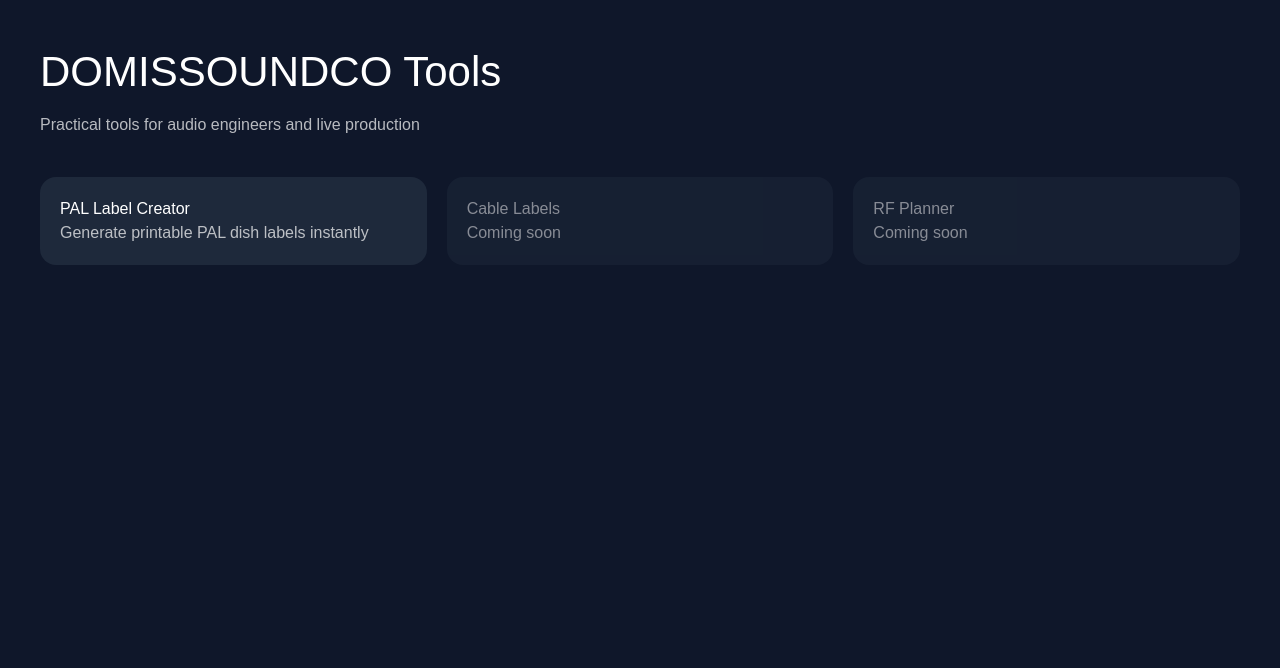
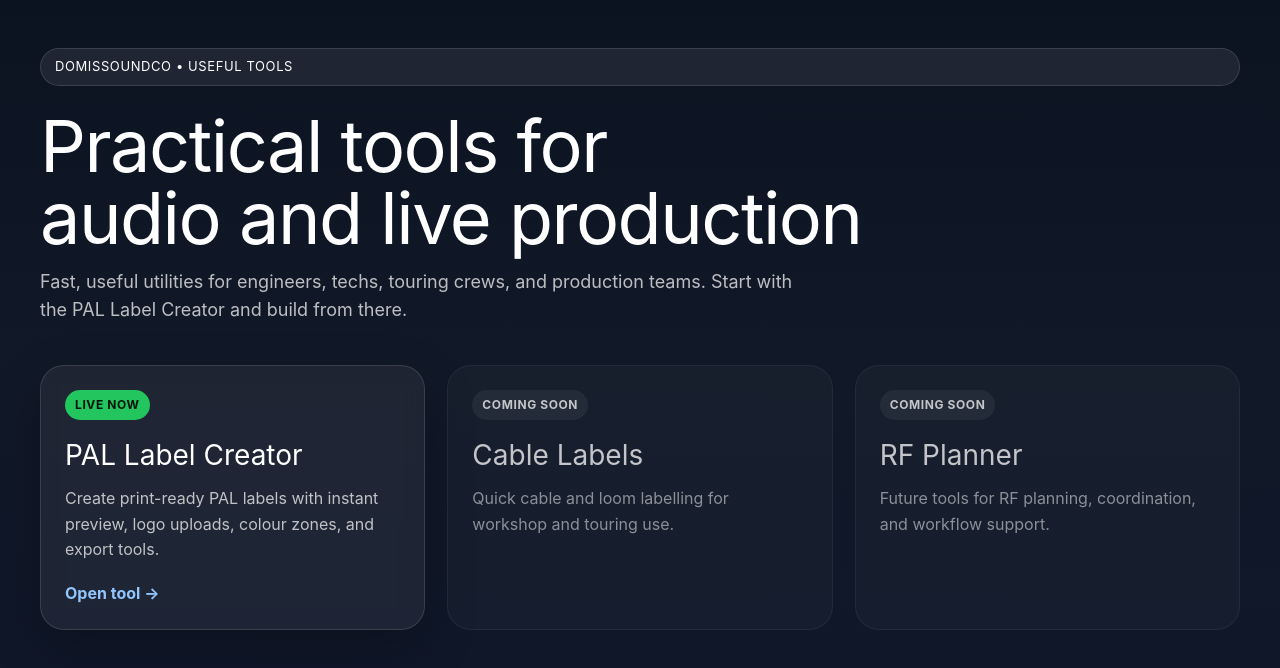
Before and after one commit to domissoundco/domissound-tools, a Next.js app: page / in a window 1280 px wide. Shown: the top 668 px of the page. Built offline with nearby package versions, Linux system fonts and the light colour scheme.

Commit message:
Update homepage and label creator

```diff
--- a/app/page.tsx
+++ b/app/page.tsx
@@ -1,63 +1,195 @@
 export default function Home() {
   return (
-    <div style={{
+    <div
+      style={{
         minHeight: "100vh",
-      background: "#0f172a",
-      color: "#fff",
-      fontFamily: "Arial, sans-serif",
-      padding: 40
-    }}>
+        background:
+          "linear-gradient(180deg, #0b1220 0%, #111827 45%, #0f172a 100%)",
+        color: "#ffffff",
+        fontFamily:
+          'Inter, Arial, Helvetica, sans-serif',
+        padding: "48px 24px",
+      }}
+    >
+      <div style={{ maxWidth: 1200, margin: "0 auto" }}>
+        <div
+          style={{
+            display: "grid",
+            gap: 24,
+            alignItems: "center",
+            marginBottom: 40,
+          }}
+        >
+          <div
+            style={{
+              display: "inline-block",
+              padding: "8px 14px",
+              borderRadius: 999,
+              background: "rgba(255,255,255,0.08)",
+              border: "1px solid rgba(255,255,255,0.12)",
+              fontSize: 13,
+              letterSpacing: 0.6,
+              textTransform: "uppercase",
+            }}
+          >
+            DOMISSOUNDCO • Useful Tools
+          </div>
 
-      <h1 style={{ fontSize: 42, marginBottom: 10 }}>
-        DOMISSOUNDCO Tools
+          <div>
+            <h1
+              style={{
+                fontSize: "clamp(40px, 6vw, 72px)",
+                lineHeight: 1,
+                margin: "0 0 14px 0",
+                letterSpacing: -1.5,
+              }}
+            >
+              Practical tools for
+              <br />
+              audio and live production
             </h1>
 
-      <p style={{ opacity: 0.7, marginBottom: 40 }}>
-        Practical tools for audio engineers and live production
+            <p
+              style={{
+                margin: 0,
+                maxWidth: 760,
+                fontSize: 18,
+                lineHeight: 1.6,
+                color: "rgba(255,255,255,0.72)",
+              }}
+            >
+              Fast, useful utilities for engineers, techs, touring crews, and
+              production teams. Start with the PAL Label Creator and build from
+              there.
+            </p>
+          </div>
+        </div>
+
+        <div
+          style={{
+            display: "grid",
+            gridTemplateColumns: "repeat(auto-fit, minmax(280px, 1fr))",
+            gap: 22,
+          }}
+        >
+          <a
+            href="/tools/pal-label-creator"
+            style={{
+              textDecoration: "none",
+              color: "#ffffff",
+              background: "rgba(255,255,255,0.06)",
+              border: "1px solid rgba(255,255,255,0.12)",
+              borderRadius: 24,
+              padding: 24,
+              boxShadow: "0 20px 50px rgba(0,0,0,0.25)",
+              backdropFilter: "blur(10px)",
+              display: "block",
+            }}
+          >
+            <div
+              style={{
+                display: "inline-block",
+                marginBottom: 14,
+                padding: "6px 10px",
+                borderRadius: 999,
+                background: "#22c55e",
+                color: "#04130a",
+                fontSize: 12,
+                fontWeight: 700,
+                textTransform: "uppercase",
+                letterSpacing: 0.6,
+              }}
+            >
+              Live now
+            </div>
+
+            <h2 style={{ margin: "0 0 10px 0", fontSize: 28 }}>
+              PAL Label Creator
+            </h2>
+
+            <p
+              style={{
+                margin: "0 0 18px 0",
+                color: "rgba(255,255,255,0.72)",
+                lineHeight: 1.6,
+              }}
+            >
+              Create print-ready PAL labels with instant preview, logo uploads,
+              colour zones, and export tools.
             </p>
 
-      <div style={{
-        display: "grid",
-        gridTemplateColumns: "repeat(auto-fit, minmax(280px, 1fr))",
-        gap: 20
-      }}>
-
-        {/* LIVE TOOL */}
-        <a href="/tools/pal-label-creator" style={{
-          background: "#1e293b",
-          padding: 20,
-          borderRadius: 16,
-          textDecoration: "none",
-          color: "#fff",
-          display: "block"
-        }}>
-          <h2>PAL Label Creator</h2>
-          <p style={{ opacity: 0.7 }}>
-            Generate printable PAL dish labels instantly
-          </p>
+            <div
+              style={{
+                fontWeight: 700,
+                color: "#93c5fd",
+              }}
+            >
+              Open tool →
+            </div>
           </a>
 
-        {/* COMING SOON */}
-        <div style={{
-          background: "#1e293b",
-          padding: 20,
-          borderRadius: 16,
-          opacity: 0.5
-        }}>
-          <h2>Cable Labels</h2>
-          <p>Coming soon</p>
+          <div
+            style={{
+              background: "rgba(255,255,255,0.04)",
+              border: "1px solid rgba(255,255,255,0.08)",
+              borderRadius: 24,
+              padding: 24,
+              opacity: 0.75,
+            }}
+          >
+            <div
+              style={{
+                display: "inline-block",
+                marginBottom: 14,
+                padding: "6px 10px",
+                borderRadius: 999,
+                background: "rgba(255,255,255,0.08)",
+                fontSize: 12,
+                fontWeight: 700,
+                textTransform: "uppercase",
+                letterSpacing: 0.6,
+              }}
+            >
+              Coming soon
+            </div>
+            <h2 style={{ margin: "0 0 10px 0", fontSize: 28 }}>
+              Cable Labels
+            </h2>
+            <p style={{ margin: 0, color: "rgba(255,255,255,0.68)", lineHeight: 1.6 }}>
+              Quick cable and loom labelling for workshop and touring use.
+            </p>
           </div>
 
-        <div style={{
-          background: "#1e293b",
-          padding: 20,
-          borderRadius: 16,
-          opacity: 0.5
-        }}>
-          <h2>RF Planner</h2>
-          <p>Coming soon</p>
+          <div
+            style={{
+              background: "rgba(255,255,255,0.04)",
+              border: "1px solid rgba(255,255,255,0.08)",
+              borderRadius: 24,
+              padding: 24,
+              opacity: 0.75,
+            }}
+          >
+            <div
+              style={{
+                display: "inline-block",
+                marginBottom: 14,
+                padding: "6px 10px",
+                borderRadius: 999,
+                background: "rgba(255,255,255,0.08)",
+                fontSize: 12,
+                fontWeight: 700,
+                textTransform: "uppercase",
+                letterSpacing: 0.6,
+              }}
+            >
+              Coming soon
             </div>
-
+            <h2 style={{ margin: "0 0 10px 0", fontSize: 28 }}>RF Planner</h2>
+            <p style={{ margin: 0, color: "rgba(255,255,255,0.68)", lineHeight: 1.6 }}>
+              Future tools for RF planning, coordination, and workflow support.
+            </p>
+          </div>
+        </div>
       </div>
     </div>
   );
--- a/app/tools/pal-label-creator/page.tsx
+++ b/app/tools/pal-label-creator/page.tsx
@@ -104,10 +104,12 @@
   const [bandScale, setBandScale] = useState(100);
   const [bandX, setBandX] = useState(50);
   const [bandY, setBandY] = useState(45);
+  const [isDraggingBand, setIsDraggingBand] = useState(false);
 
   const [companyScale, setCompanyScale] = useState(100);
   const [companyX, setCompanyX] = useState(14);
   const [companyY, setCompanyY] = useState(10);
+  const [isDraggingCompany, setIsDraggingCompany] = useState(false);
 
   const svgRef = useRef<SVGSVGElement | null>(null);
 
@@ -242,18 +244,18 @@
     contentBottom - bandBoxHeight - 10
   );
 
-  const companyBoxWidth = widthPx * 0.18 * (companyScale / 100);
-  const companyBoxHeight = topHeight * 0.65 * (companyScale / 100);
+    const companyBoxWidth = widthPx * 0.35 * (companyScale / 100);
+    const companyBoxHeight = topHeight * 0.9 * (companyScale / 100);
   const companyBoxX = clamp(
     (companyX / 100) * widthPx - companyBoxWidth / 2,
     safeInset,
     widthPx - safeInset - companyBoxWidth
   );
-  const companyBoxY = clamp(
+    const companyBoxY = clamp(
     (companyY / 100) * heightPx - companyBoxHeight / 2,
     8,
-    topHeight - companyBoxHeight - 8
-  );
+    heightPx - companyBoxHeight - 8
+    );
 
   return (
     <div
@@ -587,6 +589,29 @@
               height={heightPx}
               viewBox={`0 0 ${widthPx} ${heightPx}`}
               style={{ maxWidth: "100%", maxHeight: "75vh", boxShadow: "0 12px 30px rgba(0,0,0,0.18)" }}
+              onMouseMove={(e) => {
+  const rect = e.currentTarget.getBoundingClientRect();
+  const x = ((e.clientX - rect.left) / rect.width) * 100;
+  const y = ((e.clientY - rect.top) / rect.height) * 100;
+
+  if (isDraggingBand) {
+    setBandX(x);
+    setBandY(y);
+  }
+
+  if (isDraggingCompany) {
+    setCompanyX(x);
+    setCompanyY(y);
+  }
+}}
+onMouseUp={() => {
+  setIsDraggingBand(false);
+  setIsDraggingCompany(false);
+}}
+onMouseLeave={() => {
+  setIsDraggingBand(false);
+  setIsDraggingCompany(false);
+}}
             >
               <rect width={widthPx} height={heightPx} fill={middleColor} />
               <rect x="0" y="0" width={widthPx} height={topHeight} fill={topColor} />
@@ -614,6 +639,8 @@
                   width={companyBoxWidth}
                   height={companyBoxHeight}
                   preserveAspectRatio="xMidYMid meet"
+                  onMouseDown={() => setIsDraggingCompany(true)}
+                  style={{ cursor: "grab" }}
                 />
               ) : (
                 <text
@@ -635,6 +662,8 @@
                   width={bandBoxWidth}
                   height={bandBoxHeight}
                   preserveAspectRatio="xMidYMid meet"
+                  onMouseDown={() => setIsDraggingBand(true)}
+                  style={{ cursor: "grab" }}
                 />
               ) : (
                 <>
```
Lines whose indentation alone changed are shown as unchanged.
